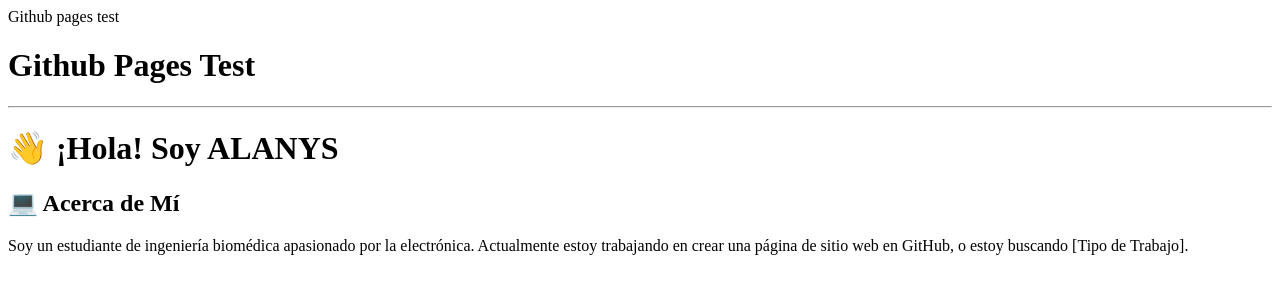
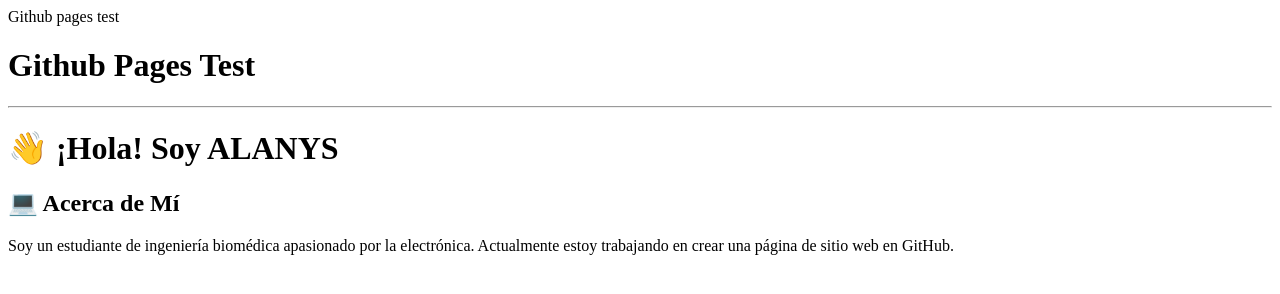
Before and after one commit to alanysmichelle812-commits/Githubpagetest.github.io, a plain HTML site: page index.html in a window 1280 px wide. Drawn offline with Linux system fonts and the light colour scheme.

Commit message:
Update index.html

```diff
--- a/index.html
+++ b/index.html
@@ -14,7 +14,7 @@
     <h1>👋 ¡Hola! Soy ALANYS</h1>
 
     <h2>💻 Acerca de Mí</h2>
-    <p>Soy un estudiante de ingeniería biomédica apasionado por la electrónica. Actualmente estoy trabajando en crear una página de sitio web en GitHub, o estoy buscando [Tipo de Trabajo].</p>
+    <p>Soy un estudiante de ingeniería biomédica apasionado por la electrónica. Actualmente estoy trabajando en crear una página de sitio web en GitHub.</p>
 
     </body>
 </html>
```
